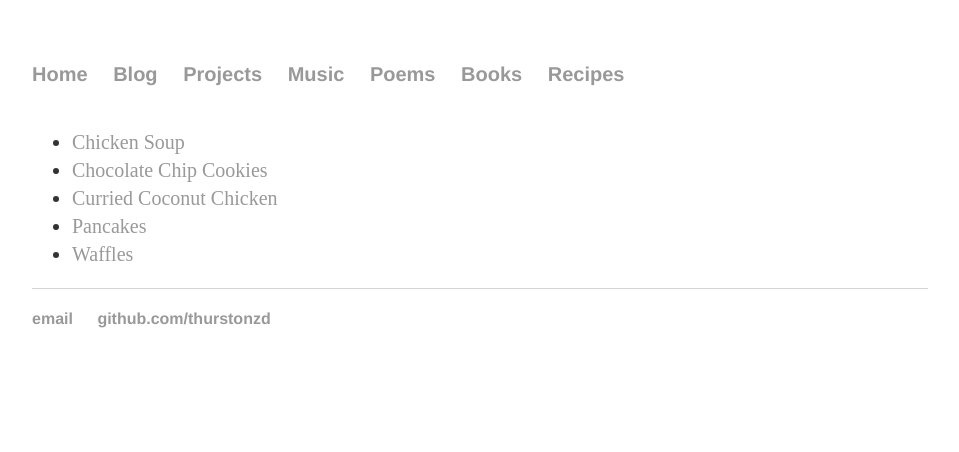
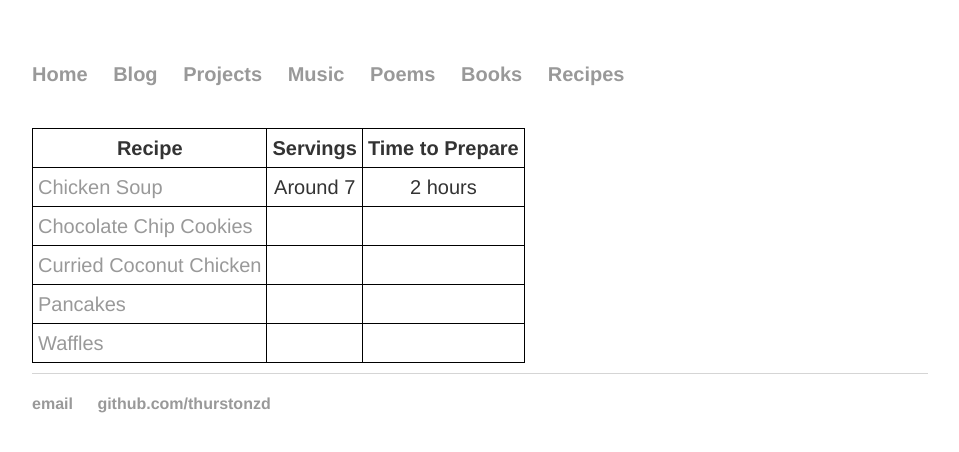
Before and after one commit to thurstonzd/thurstonzd.github.io, a Jekyll site: the page built from recipes/index.htm, in a window 1280 px wide. Shown: the top 452 px of the page, without its empty margins (160-1119 px from the left). Built offline with Jekyll 4.4.1, drawn with Linux system fonts in a browser that asks for light colours; Markdown is read by kramdown in place of the engine named in the settings.

Commit message:
Show recipes as table update styling and metadata accordingly
 - Show recipes as table, including servings and time pulled from front matter
 - remove commented out code in root index.htm
 - Add styling for table

```diff
--- a/_layouts/default.html
+++ b/_layouts/default.html
@@ -16,10 +16,6 @@
                 <li><a href="/poetry">Poems</a></li>
                 <li><a href="/books">Books</a></li>
                 <li><a href="/recipes">Recipes</a></li>
-                <!--
-                <li><a href="/about">About</a></li>
-                <li><a href="/cv">CV</a></li>
-                -->
             </ul>
         </nav>
 
--- a/_recipes/chicken-soup.md
+++ b/_recipes/chicken-soup.md
@@ -1,5 +1,7 @@
 ---
 name: Chicken Soup
+servings: Around 7
+time: 2 hours
 ---
 
 ## Ingredients
--- a/css/main.css
+++ b/css/main.css
@@ -1,4 +1,6 @@
 body {
+    font-family: 'Helvetica', 'Arial', 'Sans-Serif';
+
     margin : 60px auto;
     width : 70%;
 
@@ -8,7 +10,6 @@ body {
 }
 
 nav ul, footer ul {
-    font-family: 'Helvetica', 'Arial', 'Sans-serif';
     padding: 0px;
     list-style: none;
     font-weight: bold;
@@ -30,7 +31,6 @@ a:hover {
 
 h1 {
     font-size: 3em;
-    font-family: 'Helvetica', 'Arial', 'Sans-Serif';
     line-height: 1em;
 }
 
@@ -77,3 +77,15 @@ h2 {
     list-style: decimal;
     display: inline-block;
 }
+
+table {
+    border-collapse: collapse;
+    margin-bottom: 10px;
+}
+
+td, th {
+    border: 1px solid black;
+    padding: 5px;
+}
+
+.centered {text-align: center;}
--- a/recipes/index.htm
+++ b/recipes/index.htm
@@ -2,12 +2,26 @@
 layout: default
 ---
 
-<ul>
-{% for recipe in site.recipes %}
-    <li>
-        <a href="{{ recipe.url }}">
-            {{ recipe.name }}
-        </a>
-    </li>
-{% endfor %}
-</ul>
+<table>
+    <thead>
+        <th>Recipe</th>
+        <th>Servings</th>
+        <th>Time to Prepare</th>
+    </thead>
+
+    <tbody>
+    {% for recipe in site.recipes %}
+    <tr>
+        <td>
+            <a href="{{ recipe.url }}">
+                {{ recipe.name }}
+            </a>
+        </td>
+
+        <td class="centered">{{recipe.servings}}</td>
+        <td class="centered">{{recipe.time}}</td>
+    </tr>
+
+    {% endfor %}
+    </tbody>
+</table>
```
